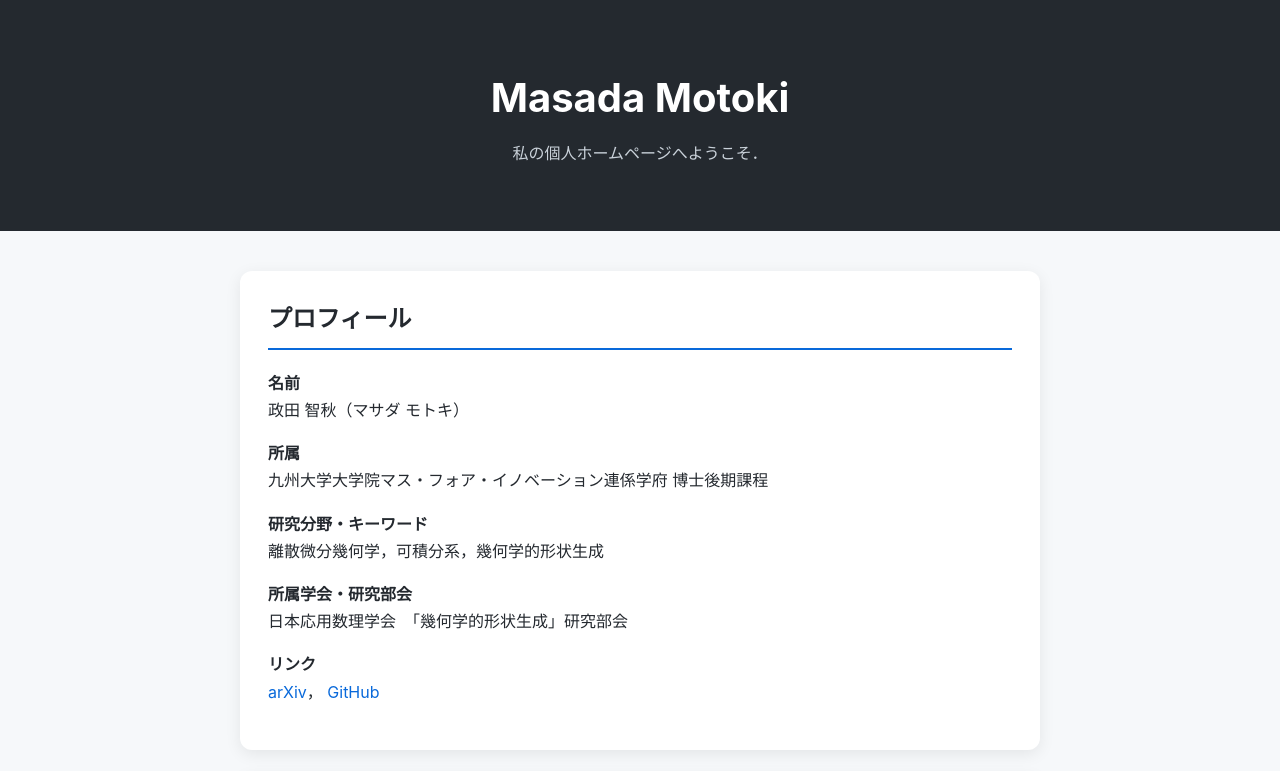
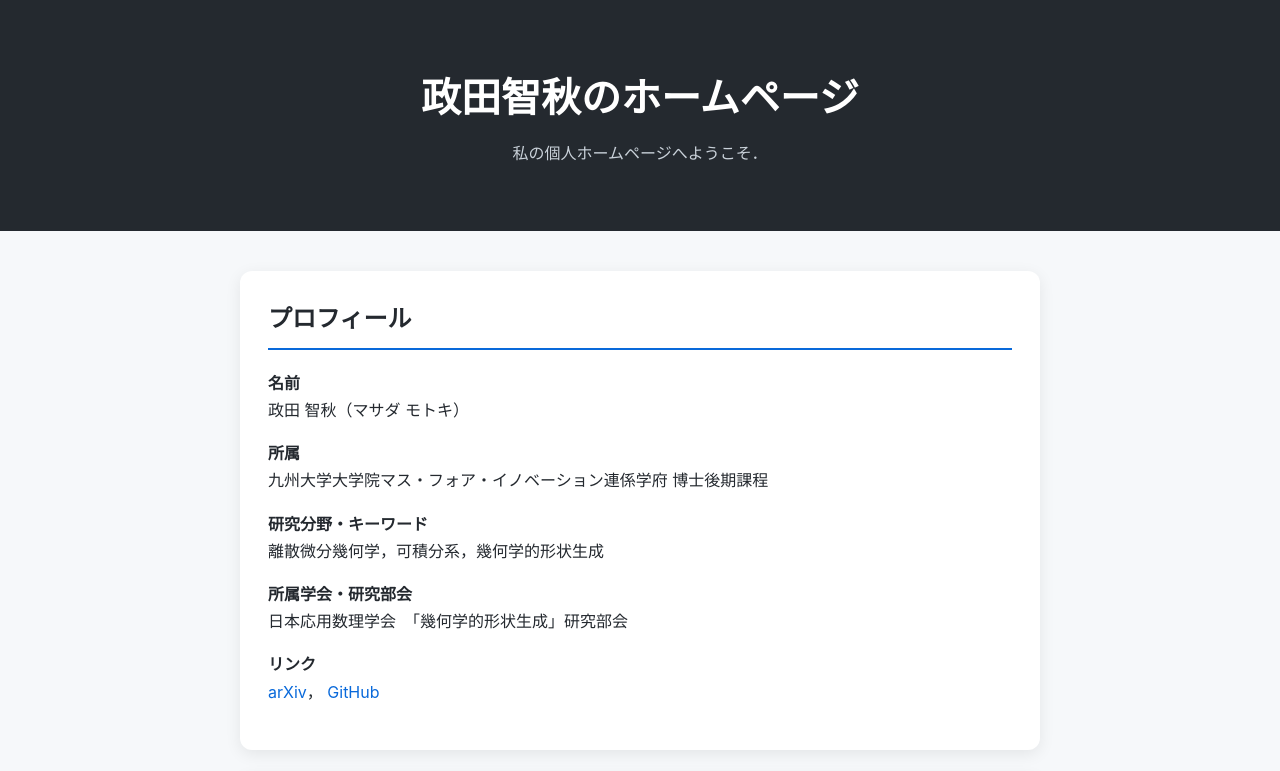
Before and after one commit to motokimasada/motokimasada.github.io, a plain HTML site: page index.html in a window 1280 px wide. Shown: the top 771 px of the page. Drawn offline with Linux system fonts and the light colour scheme.

Commit message:
Update page title

```diff
--- a/index.html
+++ b/index.html
@@ -15,10 +15,10 @@
 
     <meta
         name="description"
-        content="Masada Motokiの個人ホームページです．"
+        content="政田智秋の研究者プロフィールです．"
     >
 
-    <title>Masada Motoki | Graduate Student</title>
+    <title>政田智秋のホームページ | 研究者プロフィール</title>
 
     <link
         rel="stylesheet"
@@ -27,7 +27,7 @@
 
 <body>
     <header>
-        <h1>Masada Motoki</h1>
+        <h1>政田智秋のホームページ</h1>
         <p>私の個人ホームページへようこそ．</p>
     </header>
 
```
